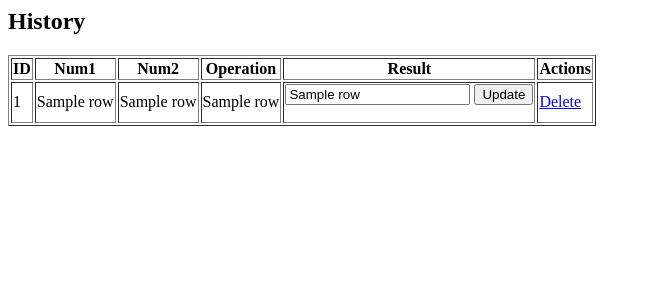
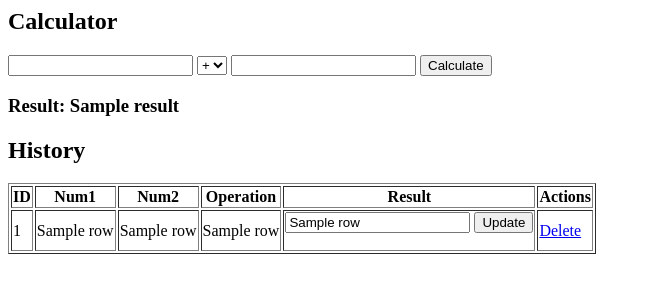
Before and after one commit to mbisaso/hello-flask-app, a Flask app: template templates/index.html in a window 1280 px wide. Shown: the top 300 px of the page, without its empty margins (0-651 px from the left). Run offline with Flask 3, Linux system fonts and the light colour scheme; the template is opened without the code that fills it: most values are stand-ins (such as "Sample title", 1, 10 or a date in 2020); some libraries are stand-ins or nearby versions.

Commit message:
fixing lay-out

```diff
--- a/app.py
+++ b/app.py
@@ -104,3 +104,5 @@ def update(id):
     conn.close()
 
     return redirect('/')
+
+    return render_template('index.html', data=data, result=result)
--- a/templates/index.html
+++ b/templates/index.html
@@ -1,3 +1,24 @@
+<h2>Calculator</h2>
+
+<form method="POST">
+    <input type="number" step="any" name="num1" required>
+
+    <select name="operation">
+        <option value="add">+</option>
+        <option value="subtract">-</option>
+        <option value="multiply">*</option>
+        <option value="divide">/</option>
+    </select>
+
+    <input type="number" step="any" name="num2" required>
+
+    <button type="submit">Calculate</button>
+</form>
+
+{% if result is not none %}
+    <h3>Result: {{ result }}</h3>
+{% endif %}
+
 <h2>History</h2>
 
 <table border="1">
```
